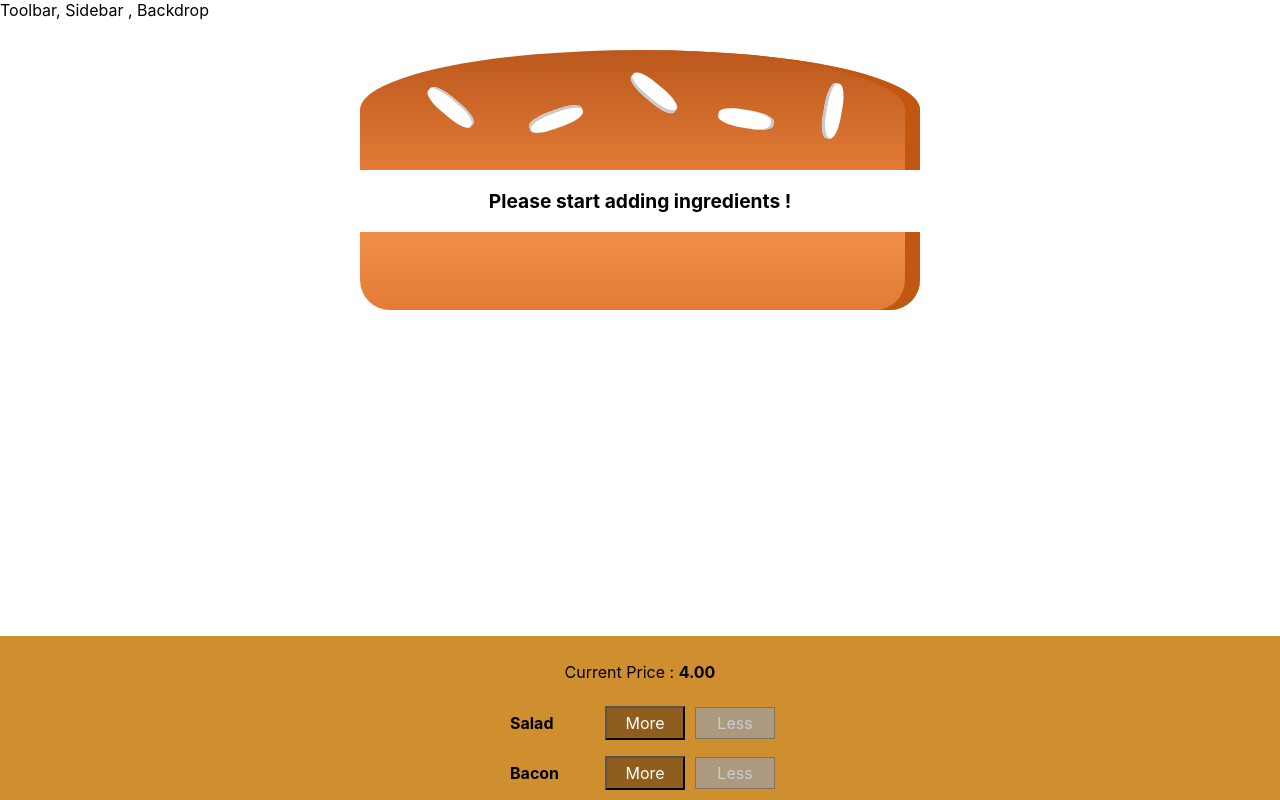
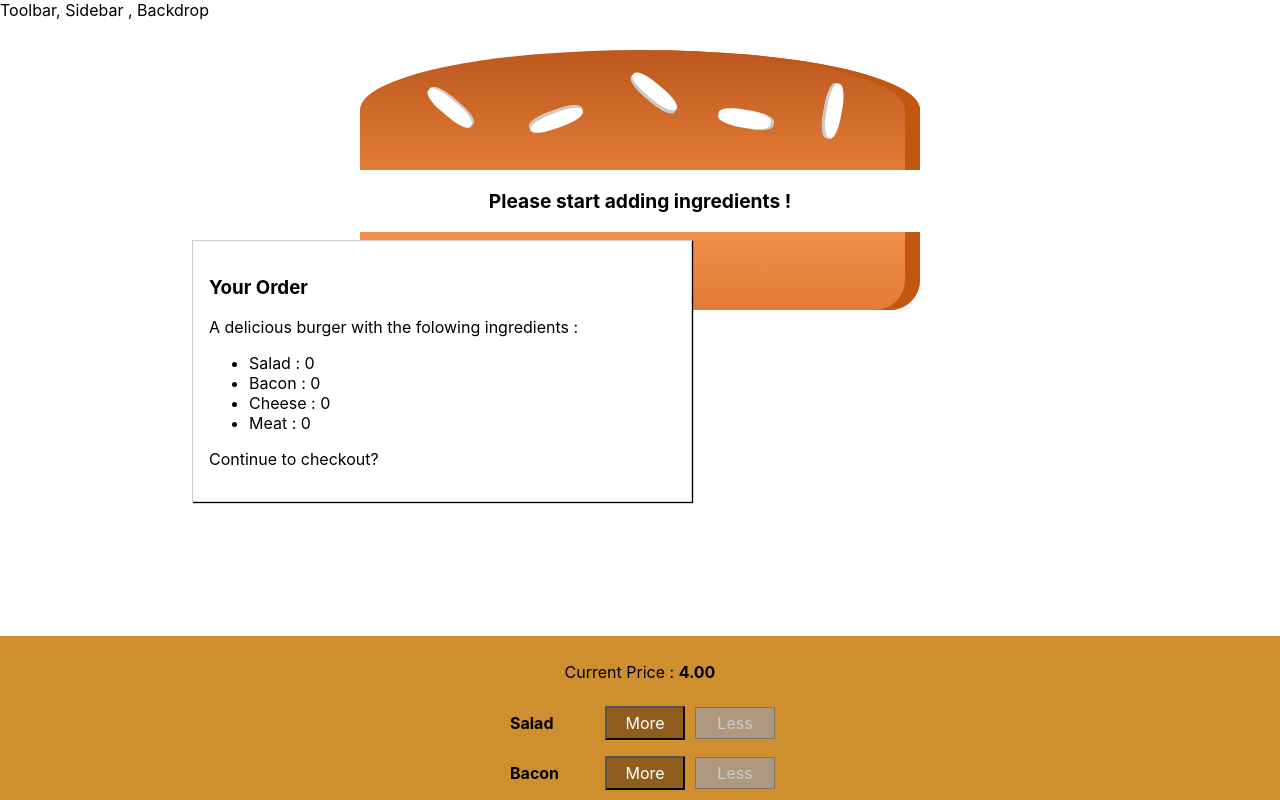
Before and after one commit to mohitsidhu157/burger-builder-app, a React (Create React App) app: page / in a window 1280 px wide. Shown: the top 800 px of the page. Built offline with nearby package versions, Linux system fonts and the light colour scheme.

Commit message:
Adding UI component. Inside UI, Adding modal component and import modal component in BurgerBuilder component

```diff
--- /dev/null
+++ b/src/components/Burger/OrderSummary/OrderSummary.js
@@ -0,0 +1,19 @@
+import React from 'react';
+import Aux from "../../../hoc/Aux";
+const orderSummary = (props)=>{
+    const ingredientSummary = Object.keys(props.ingredients)
+                              .map(igKey =>{
+                                  return <li key={igKey}>
+                                            <span style={{textTransform : 'capitalize'}}>{igKey}</span> : {props.ingredients[igKey]}
+                                        </li>
+                              })
+    return (
+        <Aux>
+            <h3>Your Order</h3>
+            <p>A delicious burger with the folowing ingredients : </p>
+            <ul>{ingredientSummary}</ul>
+            <p>Continue to checkout?</p>
+        </Aux>
+    );
+}
+export default orderSummary;
--- /dev/null
+++ b/src/components/UI/Modal/Modal.js
@@ -0,0 +1,8 @@
+import React from "react";
+import classes from "./Modal.module.css";
+const modal = (props) => {
+    return <div className={classes.Modal}>
+        {props.children}
+    </div>
+}
+export default modal
--- /dev/null
+++ b/src/components/UI/Modal/Modal.module.css
@@ -0,0 +1,19 @@
+.Modal{
+    position: fixed;
+    z-index : 500;
+    background-color : white;
+    width : 70%;
+    border : 1px solid #ccc;
+    box-shadow : 1px 1px 1px black;
+    padding  : 16px;
+    left : 15%;
+    top : 30%;
+    box-sizing: border-box;
+    transition: all 0.3s ease-out;
+}
+@media (min-width : 600px){
+    .Modal{
+        width : 500px;
+        left : calc(50%-250px)
+    }
+}
--- a/src/containers/BurgerBuilder/BurgerBuilder.js
+++ b/src/containers/BurgerBuilder/BurgerBuilder.js
@@ -2,7 +2,8 @@
 import Aux from "../../hoc/Aux";
 import Burger from "../../components/Burger/Burger";
 import BuildControls from '../../components/Burger/BuildControls/BuildControls';
-
+import Modal from "../../components/UI/Modal/Modal";
+import OrderSummary from "../../components/Burger/OrderSummary/OrderSummary";
 const INGREDIENT_PRICES = {
     salad : 0.5,
     cheese : 0.4,
@@ -20,18 +21,6 @@
         totalPrice : 4,
         purchasable : false
     }
-    // updatePurchasableState = () => {
-    //     const current = {...this.state.ingredients};
-    //     const sum  = Object.keys(current)
-    //                 .map(igKey=>{
-    //                     return current[igKey]
-    //                 })
-    //                 .reduce((sum,el)=>{
-    //                     return sum+el;
-    //                 },0);
-    //     console.log(sum);
-    //     this.setState({purchasable : sum>0});
-    // }
     addIngredientHandler= (type) => {
         const current = this.state.ingredients[type];
         const updated = current+1;
@@ -78,6 +67,9 @@
         }
         return (
             <Aux>
+                <Modal>
+                    <OrderSummary ingredients={this.state.ingredients}/>
+                </Modal>
                 <Burger ingredients={this.state.ingredients}/>
                 <BuildControls
                     price={this.state.totalPrice}
```
